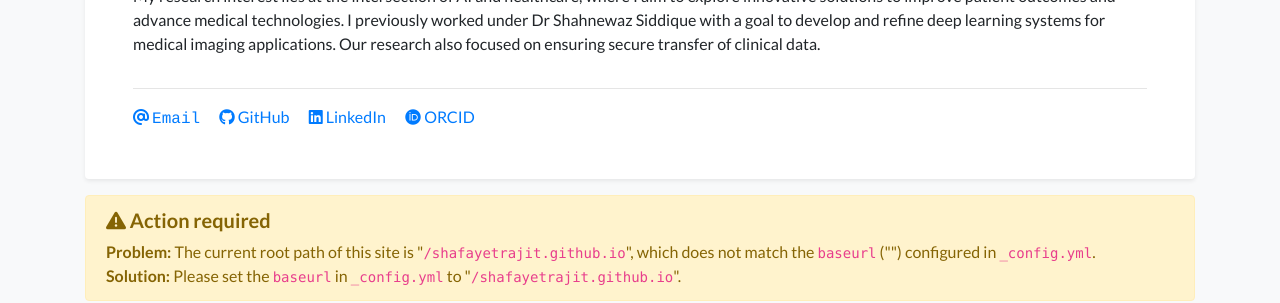
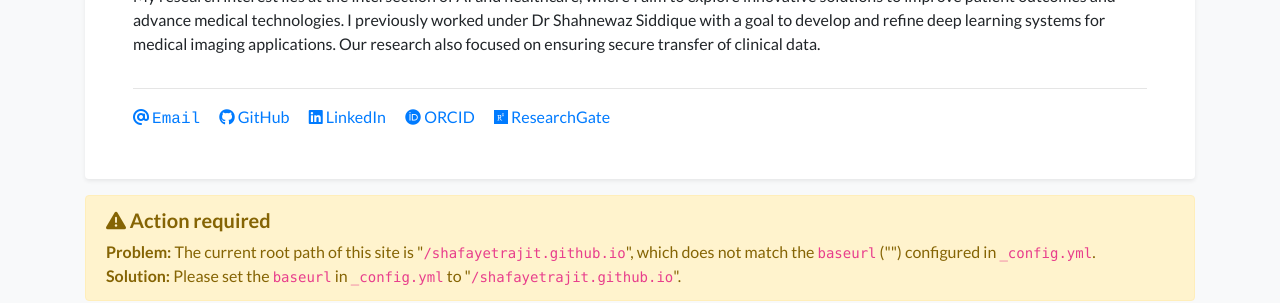
Before and after one commit to ShafayetRajit/shafayetrajit.github.io, a Jekyll site: the page built from index.html, in a window 1280 px wide and 900 px high. Shown: the part 376-679 px from the top of the window. Built offline with Jekyll 4.4.1, drawn with Linux system fonts in a browser that asks for light colours; nearby versions of some CDN libraries; a style sheet for code colours, icons or effects is not loaded.

Commit message:
added social

```diff
--- a/_includes/widgets/profile_card.html
+++ b/_includes/widgets/profile_card.html
@@ -69,12 +69,6 @@
                         </a>
                         {% endif %}
 
-                        {% if site.data.profile.wechat_qrcode %}
-                        <a class="pr-3 no-break" data-toggle="modal" data-target="#modal-wechat">
-                            <i class="fab fa-weixin"></i> WeChat
-                        </a>
-                        {% endif %}
-
                         {% if site.data.profile.twitter %}
                         <a class="pr-3 no-break" target="_blank" href="https://twitter.com/{{ site.data.profile.twitter }}">
                             <i class="fab fa-twitter"></i> Twitter
@@ -90,6 +84,12 @@
                         {% if site.data.profile.orcid %}
                         <a class="pr-3 no-break" target="_blank" href="https://orcid.org/{{ site.data.profile.orcid }}">
                             <i class="fab fa-orcid"></i> ORCID
+                        </a>
+                        {% endif %}
+
+                        {% if site.data.profile.orcid %}
+                        <a class="pr-3 no-break" target="_blank" href="https://www.researchgate.net/profile/{{ site.data.profile.orcid }}">
+                            <i class="fab fa-researchgate"></i> ResearchGate
                         </a>
                         {% endif %}
                     </div>
```
